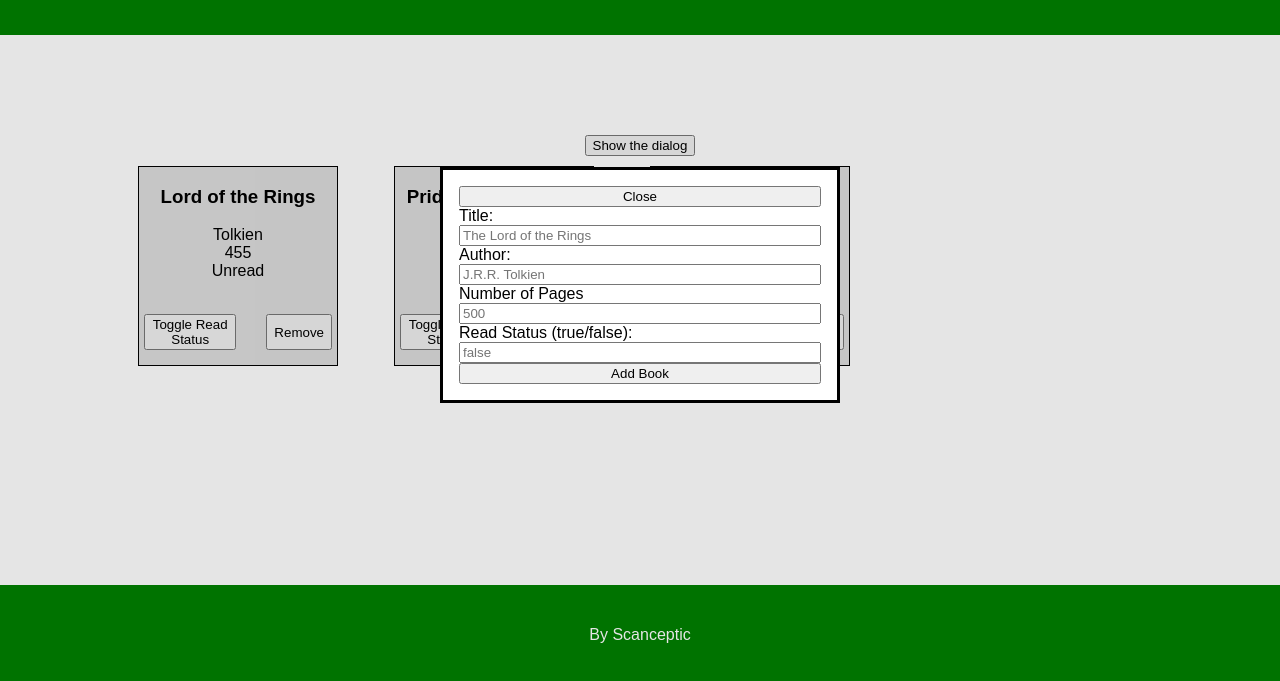
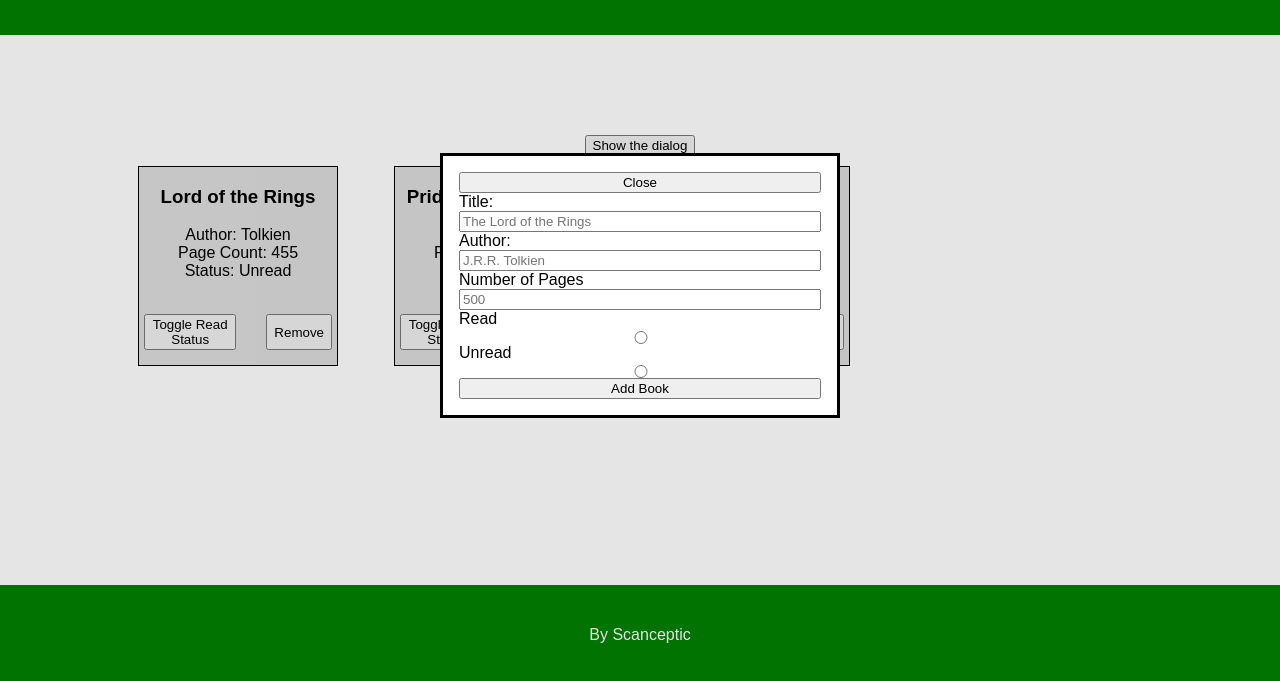
Before and after one commit to Scanceptic/library, a plain HTML site: page index.html in a window 1280 px wide. Both pictures are taken after a click on the button "Show the dialog". Shown: the part 115-796 px from the top of the page. Drawn offline with Linux system fonts and the light colour scheme.

Commit message:
try second dialog submit method

```diff
--- a/index.html
+++ b/index.html
@@ -13,18 +13,20 @@
         </div>
         <div class="content">
             <dialog>
-                <div id="dialog-container">
-                    <button autofocus>Close</button>
+                <form id="dialog-container">
+                    <button autofocus id="closeButton">Close</button>
                     <label for="title">Title:</label>
                     <input name="title" id="title" placeholder="The Lord of the Rings" required>
                     <label for="author">Author:</label>
                     <input name="author" id="author" placeholder="J.R.R. Tolkien" required>
                     <label for="pages">Number of Pages</label>
-                    <input name="pages" id="pages" placeholder="500" required>
-                    <label for="read">Read Status (true/false):</label>
-                    <input name="read" id="read" placeholder="false" required>
-                    <button id="confirmButton">Add Book</button>
-                </div>
+                    <input name="pages" id="pages" placeholder="500" required type="number">
+                    <label for="read">Read</label>
+                    <input name="read" id="read" required type="radio" value="read">
+                    <label for="unread">Unread</label>
+                    <input name="read" id="unread" required type="radio" value="unread">
+                    <button id="confirmButton" type="submit">Add Book</button>
+                </form>
             </dialog>
             <button>Show the dialog</button>
             <div id="card-container">
--- a/script.js
+++ b/script.js
@@ -58,12 +58,12 @@ function bookDisplay(myLibrary) {
 			bookDisplay(myLibrary);
 		});
 		bookTitle.textContent = myLibrary[i].title;
-		bookAuthor.textContent = myLibrary[i].author;
-		bookPages.textContent = myLibrary[i].pages;
+		bookAuthor.textContent = `Author: ${myLibrary[i].author}`;
+		bookPages.textContent = `Page Count: ${myLibrary[i].pages}`;
 		if (myLibrary[i].read) {
-			bookRead.textContent = "Read";
+			bookRead.textContent = "Status: Read";
 		} else {
-			bookRead.textContent = "Unread";
+			bookRead.textContent = "Status: Unread";
 		}
 		div.appendChild(bookTitle);
 		div.appendChild(bookAuthor);
@@ -80,9 +80,6 @@ addBooktoLibrary("Tolkien", "Lord of the Rings", 455, false);
 addBooktoLibrary("Austen", "Pride and Prejudice", 377, true);
 addBooktoLibrary("Colfer", "Artemis Fowl", 274, true);
 bookDisplay(myLibrary);
-
-/* Form for entering book details */
-const form = document.createElement("form");
 
 /* Temp Button for adding new books */
 /*
@@ -114,7 +111,11 @@ const dialog = document.querySelector("dialog");
 const showButton = document.querySelector("dialog + button");
 const closeButton = document.querySelector("dialog #closeButton");
 const confirmButton = document.querySelector("#confirmButton");
-const inputs = document.querySelectorAll("input");
+const inputTitle = document.querySelector("#title");
+const inputAuthor = document.querySelector("#author");
+const inputPages = document.querySelector("#pages");
+const inputRead = document.querySelector("#read");
+const form = document.querySelector("#dialog-container");
 // Show button opens dialog modally
 showButton.addEventListener("click", () => {
 	dialog.showModal();
@@ -124,7 +125,39 @@ closeButton.addEventListener("click", () => {
 	dialog.close();
 });
 // Confirm button closes dialog and adds book
+/*
 confirmButton.addEventListener("click", (event) => {
-	event.preventDefault(); // We don't want to submit this fake form
-	dialog.close(inputs.value); // Have to send the select box value here.
+	event.preventDefault(); // Dont submit to server
+	console.log(inputRead.value);
+	let readStatus = false;
+	if (inputRead.value === "read") {
+		console.log("True");
+		readStatus = true;
+	} else if (inputRead.value === "unread") {
+		console.log("False");
+		readStatus = false;
+	}
+	dialog.close(
+		addBooktoLibrary(
+			inputAuthor.value,
+			inputTitle.value,
+			inputPages.value,
+			readStatus
+		)
+	); // Make new book
+	bookDisplay(myLibrary);
 });
+*/
+form.addEventListener(
+	"submit",
+	(event) => {
+		const data = new FormData(form);
+		let output = "";
+		for (const entry of data) {
+			output = `${output}${entry[0]}=${entry[1]}\r`;
+		}
+		log.innerText = output;
+		event.preventDefault();
+	},
+	false
+);
```
